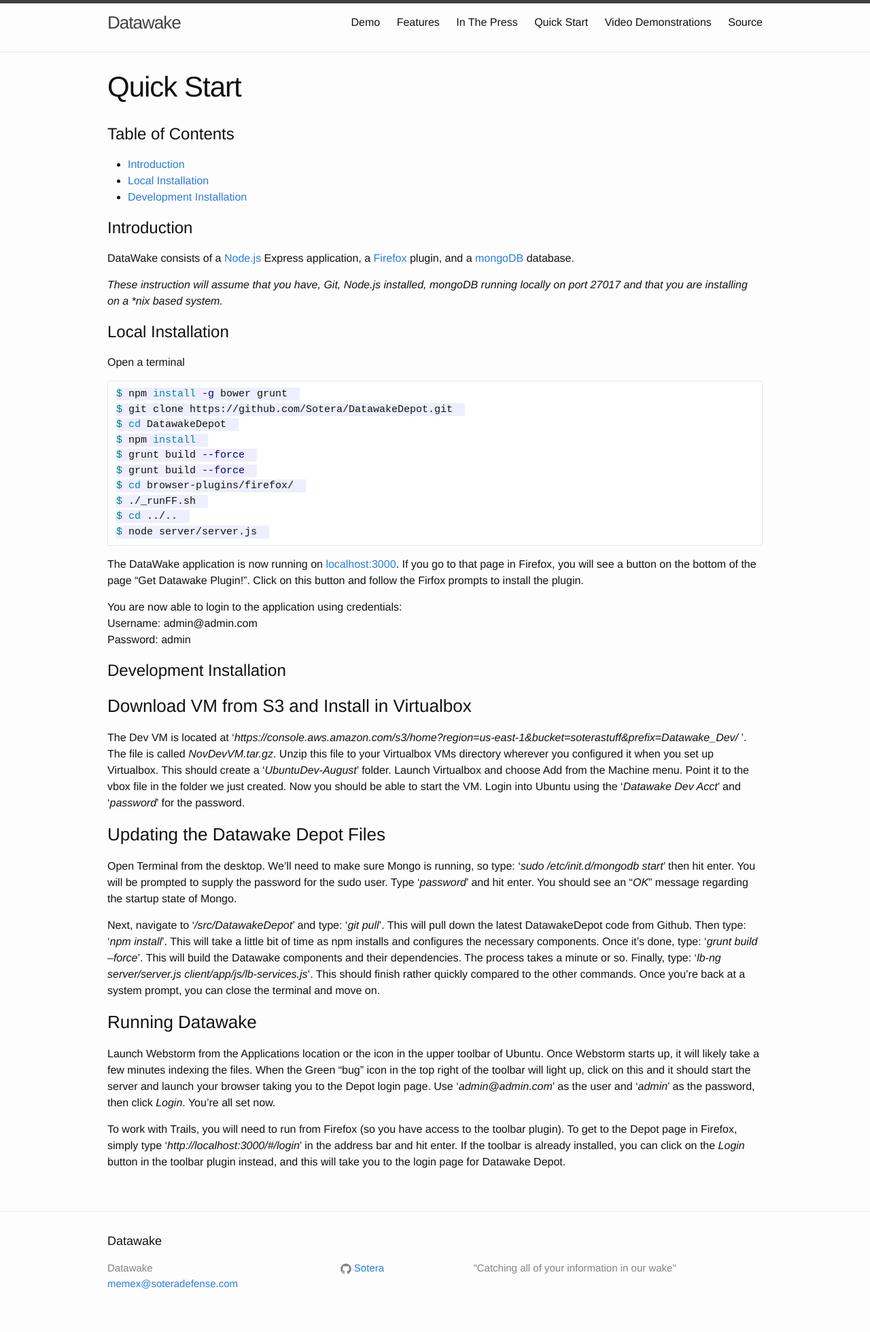
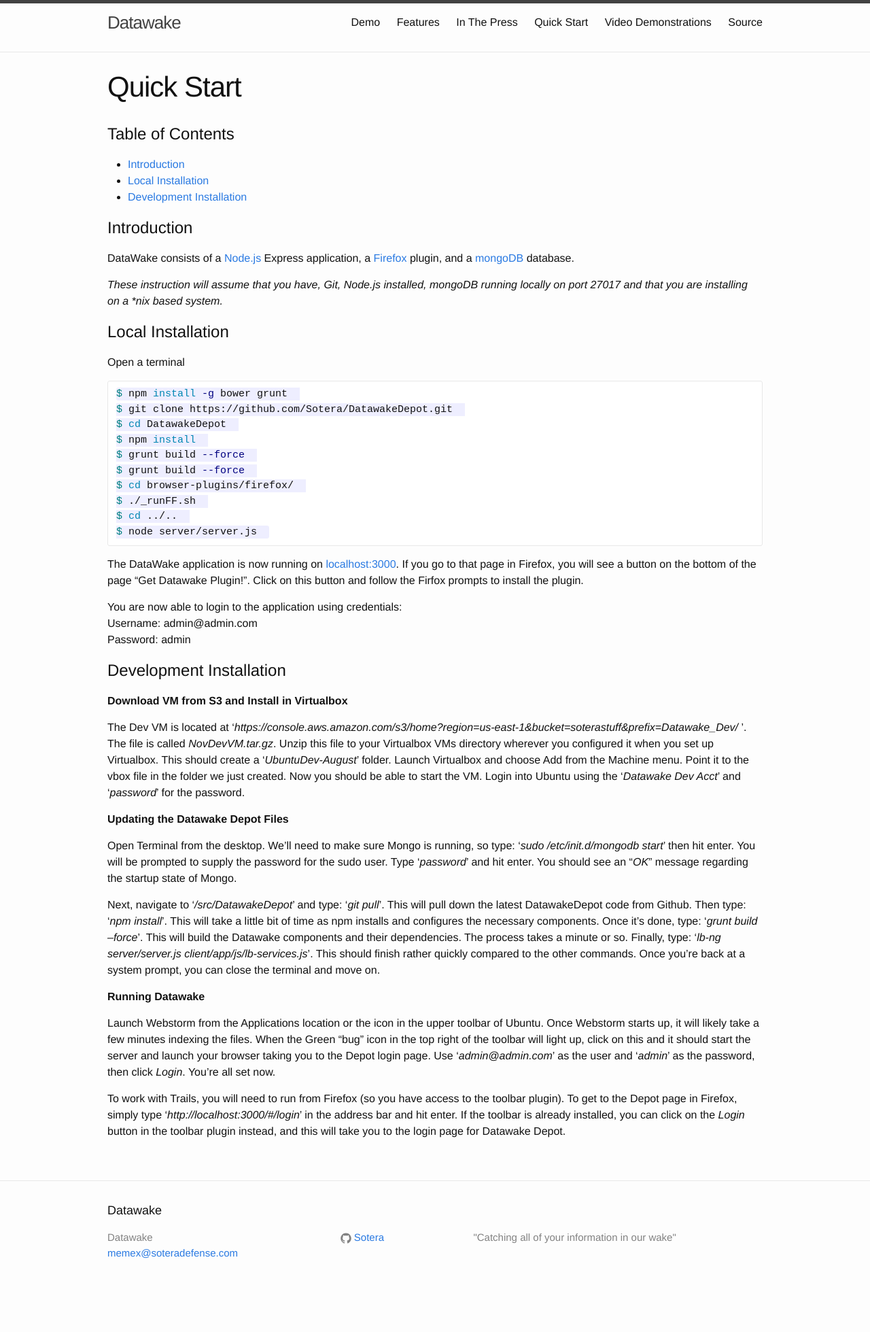
Before and after one commit to Sotera/Datawake, a Jekyll site: the page built from quickstart.md, in a window 1280 px wide. Shown: the whole page at 68% size. Built offline with Jekyll 4.4.1, drawn with Linux system fonts in a browser that asks for light colours; Markdown is read by kramdown in place of the engine named in the settings; after the commit the page ends 1914 px from its top, so only the background shows below that.

Commit message:
More formatting

```diff
--- a/quickstart.md
+++ b/quickstart.md
@@ -37,18 +37,17 @@
 Password: admin
 
 # Development Installation <a id="devinstallation"> #
-
-### Download VM from S3 and Install in Virtualbox
+__Download VM from S3 and Install in Virtualbox__
 
 The Dev VM is located at ‘_https://console.aws.amazon.com/s3/home?region=us-east-1&bucket=soterastuff&prefix=Datawake_Dev/_ ’.  The file is called _NovDevVM.tar.gz_.  Unzip this file to your Virtualbox VMs directory wherever you configured it when you set up Virtualbox.  This should create a ‘_UbuntuDev-August_’ folder.  Launch Virtualbox and choose Add from the Machine menu.  Point it to the vbox file in the folder we just created.  Now you should be able to start the VM.  Login into Ubuntu using the ‘_Datawake Dev Acct_’  and ‘_password_’ for the password.
 
-### Updating the Datawake Depot Files
+__Updating the Datawake Depot Files__
 
 Open Terminal from the desktop.  We’ll need to make sure Mongo is running, so type: ‘_sudo /etc/init.d/mongodb start_’ then hit enter.  You will be prompted to supply the password for the sudo user.  Type ‘_password_’ and hit enter.  You should see an “_OK_” message regarding the startup state of Mongo.
 
 Next, navigate to ‘_/src/DatawakeDepot_’ and type: ‘_git pull_’.  This will pull down the latest DatawakeDepot code from Github.  Then type: ‘_npm install_’.  This will take a little bit of time as npm installs and configures the necessary components.  Once it’s done, type: ‘_grunt build --force_’.  This will build the Datawake components and their dependencies.  The process takes a minute or so.  Finally, type: ‘_lb-ng server/server.js client/app/js/lb-services.js_’.  This should finish rather quickly compared to the other commands.  Once you’re back at a system prompt, you can close the terminal and move on.
 
-### Running Datawake
+__Running Datawake__
 
 Launch Webstorm from the Applications location or the icon in the upper toolbar of Ubuntu.  Once Webstorm starts up, it will likely take a few minutes indexing the files.  When the Green “bug” icon in the top right of the toolbar will light up, click on this and it should start the server and launch your browser taking you to the Depot login page.  Use ‘_admin@admin.com_’ as the user and ‘_admin_’ as the password, then click _Login_.  You’re all set now.
 
```
